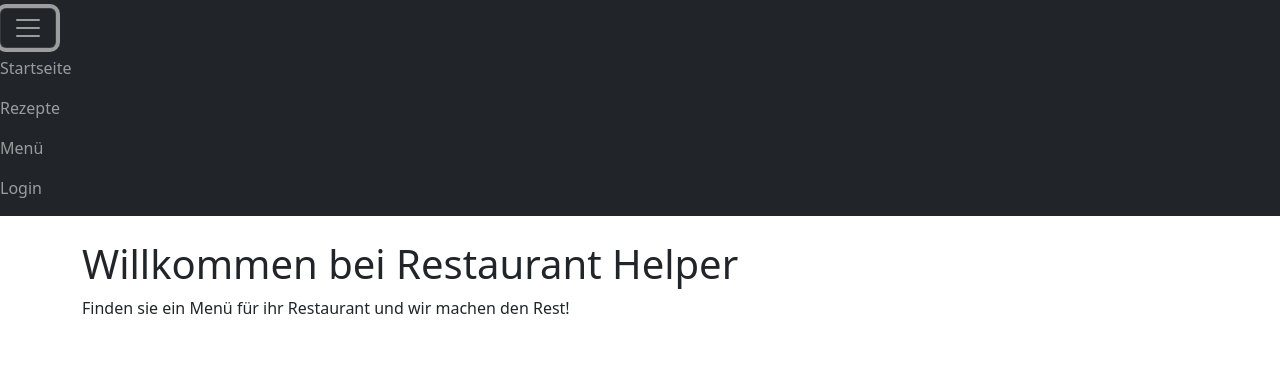
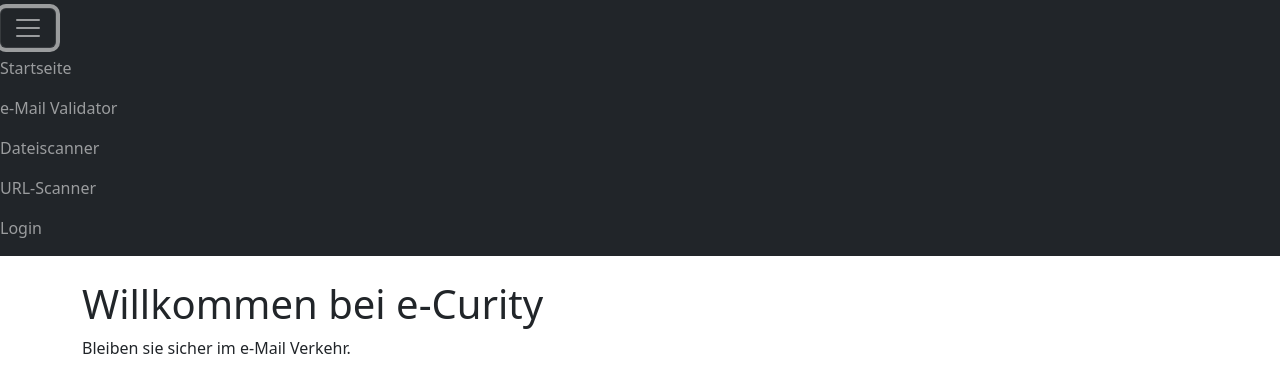
Before and after one commit to C9Tom/WebApp-DHBW-Heilbronn, a plain HTML site: page index.html in a window 1280 px wide. Both pictures are taken after a click on the button "Toggle navigation". Drawn offline with nearby package versions, Linux system fonts and the light colour scheme.

Commit message:
Auf neue Idee der e-Mail Security angepasst

```diff
--- a/index.html
+++ b/index.html
@@ -4,9 +4,9 @@
 <head>
     <meta charset="UTF-8">
     <meta http-equiv="X-UA-Compatible" content="IE=edge">
-    <meta name="description" content="Hier können sie einfach Men&uuml;s zusammenstellen und passende Rezepte für jedes Gericht finden">
+    <meta name="description" content="Auf dieser Website finden sie alles, was sie ben&ouml;tigen um im e-Mail Verkehr sicher bleiben zu k&ouml;nnen">
     <meta name="viewport" content="width=device-width, initial-scale=1.0">
-    <title>Restaurant Helper</title>
+    <title>e-Curity</title>
     <!-- Bootstrap CSS -->
     <link href="https://cdn.jsdelivr.net/npm/bootstrap@5.3.2/dist/css/bootstrap.min.css" rel="stylesheet" integrity="sha384-T3c6CoIi6uLrA9TneNEoa7RxnatzjcDSCmG1MXxSR1GAsXEV/Dwwykc2MPK8M2HN" crossorigin="anonymous">
     <script src="https://cdn.jsdelivr.net/npm/bootstrap@5.3.2/dist/js/bootstrap.bundle.min.js" integrity="sha384-C6RzsynM9kWDrMNeT87bh95OGNyZPhcTNXj1NW7RuBCsyN/o0jlpcV8Qyq46cDfL" crossorigin="anonymous"></script>
@@ -25,8 +25,9 @@
       <div class="collapse navbar-collapse" id="navbarToggleExternalContent">
         <div class="navbar-nav ml-auto">
           <a class="nav-item nav-link" href="#" id="test1Link">Startseite</a>
-          <a class="nav-item nav-link" href="#" id="test2Link">Rezepte</a>
-          <a class="nav-item nav-link" href="#" id="test3Link">Men&uuml;</a>
+          <a class="nav-item nav-link" href="#" id="test2Link">e-Mail Validator</a>
+          <a class="nav-item nav-link" href="#" id="test3Link">Dateiscanner</a>
+          <a class="nav-item nav-link" href="#" id="test4Link">URL-Scanner</a>
           <a class="nav-item nav-link" href="#" id="loginLink">Login</a>
         </div>
       </div>
@@ -35,8 +36,8 @@
 
 
 <div class="container mt-4">
-    <h1>Willkommen bei Restaurant Helper</h1>
-    <p>Finden sie ein Men&uuml; f&uuml;r ihr Restaurant und wir machen den Rest!</p>
+    <h1>Willkommen bei e-Curity</h1>
+    <p>Bleiben sie sicher im e-Mail Verkehr.</p>
 
     <!-- Hier können Sie Ihren Content einfügen -->
 
```
